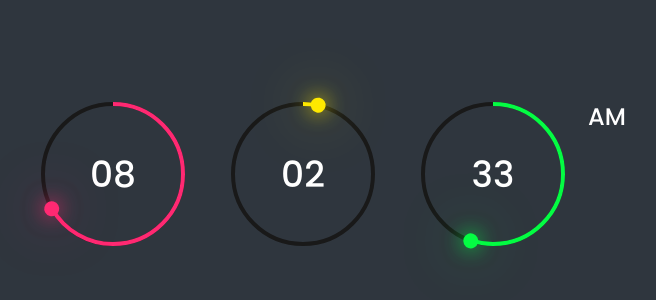
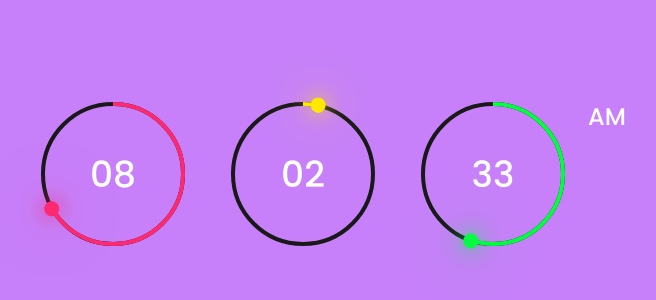
Before and after one commit to pavan-clone/digital-clock, a plain HTML site: page index.html in a window 1280 px wide. Shown: the part 226-526 px from the top of the page, without its empty margins (317-973 px from the left). Drawn offline with Linux system fonts and the light colour scheme.

Commit message:
Changed background color

```diff
--- a/styles.css
+++ b/styles.css
@@ -11,7 +11,7 @@ body {
   justify-content: center;
   align-items: center;
   min-height: 100vh;
-  background-color: #2f363e;
+  background-color: #C780FA;
 }
 
 #time {
```
